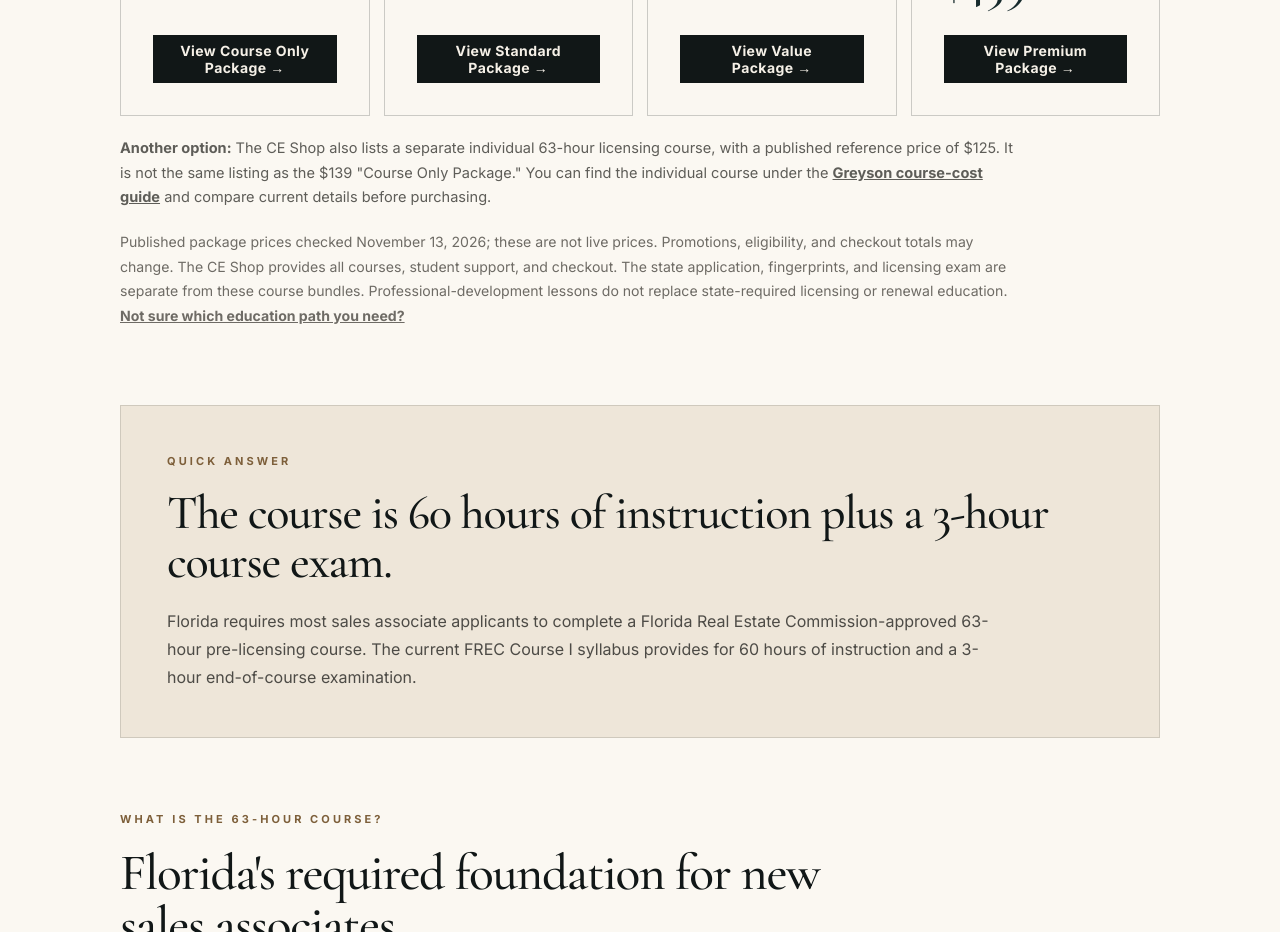
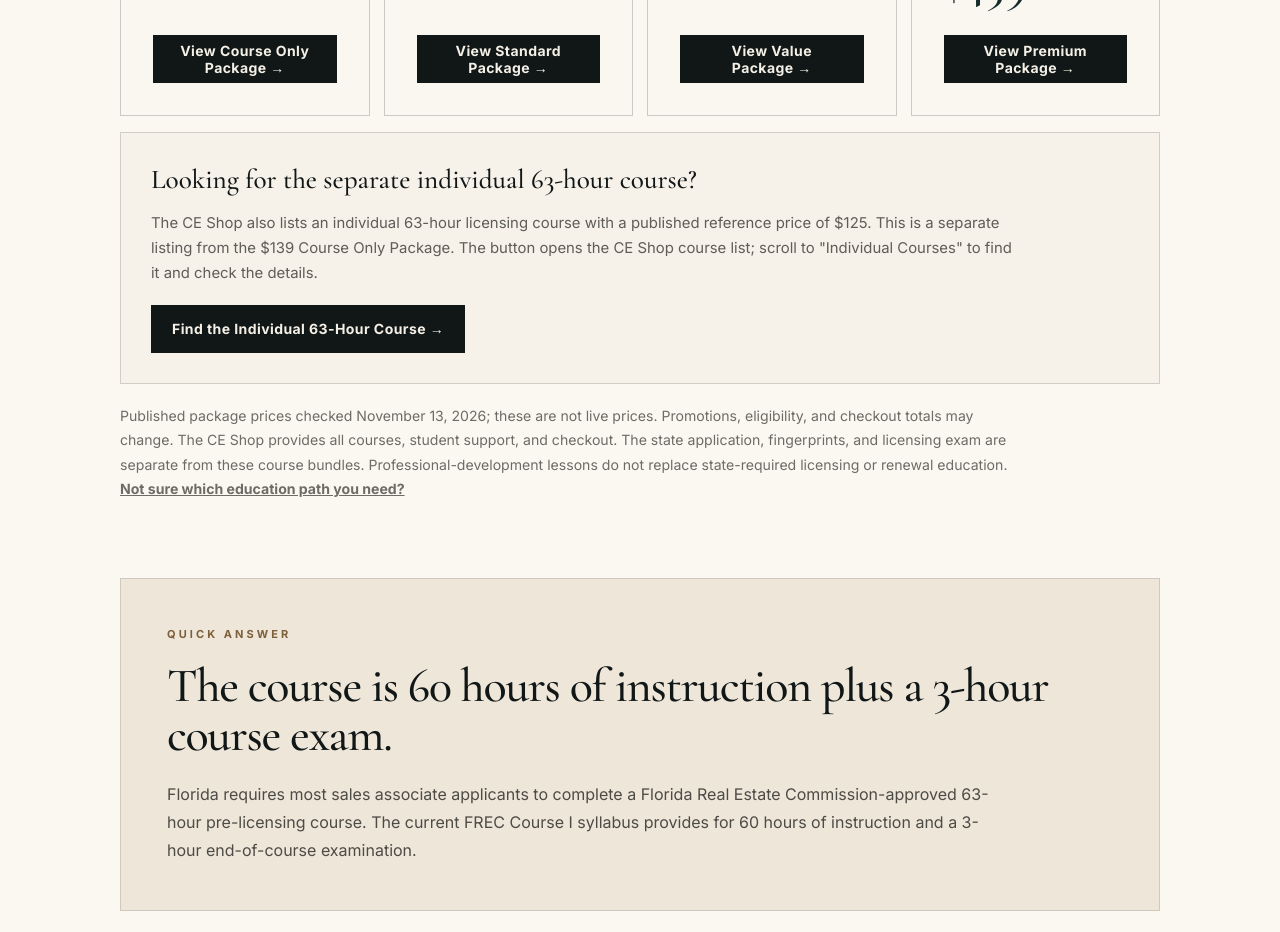
Before and after one commit to BrianLook/Greyson-Institute-Website, a Next.js app: page /florida-63-hour-real-estate-pre-licensing-course in a window 1280 px wide. Shown: the part 1640-2572 px from the top of the page. Built offline with nearby package versions, Linux system fonts and the light colour scheme.

Commit message:
Make separate $125 individual licensing course accessible without circular navigation

```diff
--- a/components/PreLicensingPackageGuide.tsx
+++ b/components/PreLicensingPackageGuide.tsx
@@ -200,29 +200,45 @@ export function PreLicensingPackageGuide({ track }: { track: Track }) {
       </div>
 
       {sales && (
-        <p
+        <div
+          className="ce-package-choice-individual"
           style={{
-            marginTop: "20px",
-            maxWidth: "900px",
-            color: "#5e5d58",
-            fontSize: "0.91rem",
-            lineHeight: 1.7,
+            marginTop: "16px",
+            padding: "clamp(22px, 3vw, 30px)",
+            border: "1px solid rgba(17, 23, 23, 0.16)",
+            background: "#f6f1e9",
           }}
         >
-          <strong>Another option:</strong> The CE Shop also lists a separate
-          individual 63-hour licensing course, with a published reference
-          price of {ceShopReferencePrices.sales63.individual}.
-          It is not the same listing as the{" "}
-          {ceShopReferencePrices.sales63.courseOnly} &quot;Course Only Package.&quot;
-          You can find the individual course under the{" "}
-          <Link
-            href="/how-much-does-a-florida-real-estate-license-cost"
-            style={{ textDecoration: "underline", fontWeight: 650 }}
+          <h3
+            style={{
+              fontSize: "clamp(1.35rem, 2.8vw, 1.7rem)",
+              marginBottom: "12px",
+            }}
           >
-            Greyson course-cost guide
-          </Link>{" "}
-          and compare current details before purchasing.
-        </p>
+            Looking for the separate individual 63-hour course?
+          </h3>
+          <p
+            style={{
+              maxWidth: "870px",
+              color: "#5e5d58",
+              fontSize: "0.93rem",
+              lineHeight: 1.7,
+              marginBottom: "18px",
+            }}
+          >
+            The CE Shop also lists an individual 63-hour licensing course
+            with a published reference price of{" "}
+            {ceShopReferencePrices.sales63.individual}. This is a separate
+            listing from the{" "}
+            {ceShopReferencePrices.sales63.courseOnly} Course Only Package.
+            The button opens the CE Shop course list; scroll to
+            &quot;Individual Courses&quot; to find it and check the details.
+          </p>
+          <PartnerEnrollmentButton
+            course="floridaPreLicense63IndividualCatalog"
+            label="Find the Individual 63-Hour Course →"
+          />
+        </div>
       )}
 
       <p
```
